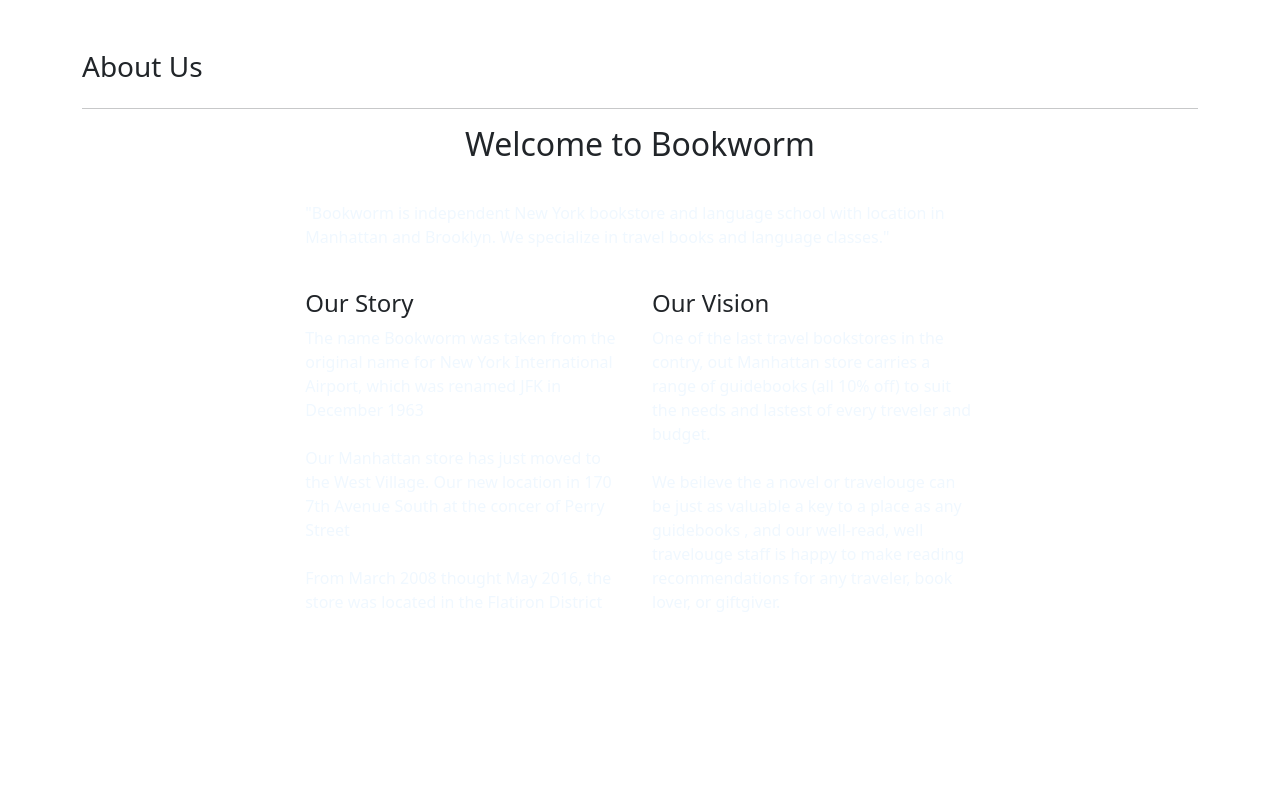
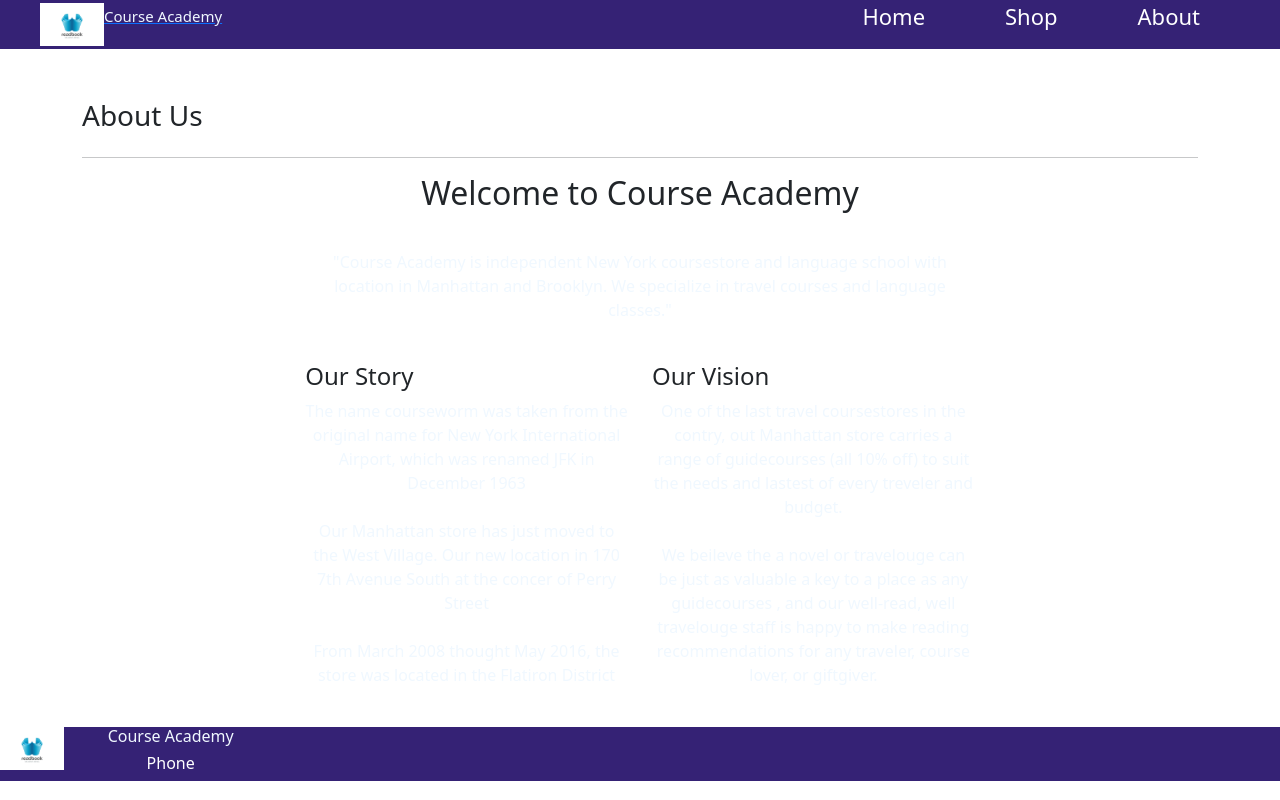
Before and after one commit to greent99/doan_web_fe_client, a React (Create React App) app: page /about in a window 1280 px wide. Built offline with nearby package versions, Linux system fonts and the light colour scheme.

Commit message:
update something error

```diff
--- a/src/App.js
+++ b/src/App.js
@@ -26,7 +26,7 @@
             <HomeLayout exact path="/courses/:id" component={BookDetail} />
             <HomeLayout exact path="/cart" component={Cart} />
             <HomeLayout exact path="/courses/:id/lesson" component={ManageLesson} />
-            <Route exact path="/about" component={About} />
+            <HomeLayout exact path="/about" component={About} />
           </div>
 
       </Router>
--- /dev/null
+++ b/src/components/About/About.css
@@ -0,0 +1,3 @@
+p {
+    color: black
+}
--- a/src/components/About/index.js
+++ b/src/components/About/index.js
@@ -1,5 +1,5 @@
 import React from 'react'
-import '../index.css'
+import './About.css'
 
 export default function About() {
     return (
@@ -11,18 +11,18 @@
 
             <div  class='d-flex flex-column justify-content-start align-items-center'>
                 <div>
-                    <h2>Welcome to Bookworm</h2>
+                    <h2>Welcome to Course Academy</h2>
                 </div>
                 <div style={{width: '60%', marginTop: 30}}>
                     <div>
-                        <p>"Bookworm is independent New York bookstore and language school with location in Manhattan
-                        and Brooklyn. We specialize in travel books and language classes."</p>
+                        <p>"Course Academy is independent New York coursestore and language school with location in Manhattan
+                        and Brooklyn. We specialize in travel courses and language classes."</p>
                     </div>
                     <div class='row' style={{marginTop: 40}}>
                         <div class='col d-flex align-items-start flex-column'>
                             <h4>Our Story</h4>
                             <p >
-                                The name Bookworm was taken from the original name for New York International Airport,
+                                The name courseworm was taken from the original name for New York International Airport,
                                 which was renamed JFK in December 1963
                                 <br />
                                 <br />
@@ -36,12 +36,12 @@
                         <div class='col d-flex align-items-start flex-column'>
                             <h4>Our Vision</h4>
                             <p>
-                                One of the last travel bookstores in the contry, out Manhattan store carries a range of guidebooks (all 10% off)
+                                One of the last travel coursestores in the contry, out Manhattan store carries a range of guidecourses (all 10% off)
                                 to suit the needs and lastest of every treveler and budget.
                             <br />
                             <br />
-                            We beileve the a novel or travelouge can be just as valuable a key to a place as any guidebooks
-                            , and our well-read, well travelouge staff is happy to make reading recommendations for any traveler, book lover, or giftgiver.
+                            We beileve the a novel or travelouge can be just as valuable a key to a place as any guidecourses
+                            , and our well-read, well travelouge staff is happy to make reading recommendations for any traveler, course lover, or giftgiver.
                             </p>
                             <br />
                         </div>
--- a/src/components/BookCard/index.js
+++ b/src/components/BookCard/index.js
@@ -21,7 +21,7 @@
                                 <a href={url_detail} class="stretched-link"></a>
                                 <CardText className='text-primary text-center'>{props.item.name}</CardText>
                                 <CardSubtitle style={{color: 'blueviolet'}} tag="h6" className="mb-2 text-muted">{props.item.author_name}</CardSubtitle>
-                                <CardFooter>{props.item.price} $</CardFooter>
+                                <CardFooter>{props.item.price} đ</CardFooter>
                             </div>
                         </CardBody>
                     </div>
--- a/src/components/Cart/index.js
+++ b/src/components/Cart/index.js
@@ -209,7 +209,7 @@
                             <TableEnrollList />
                         </Row>
                     </div>
-                    : <p>oke</p>
+                    : <h5>Profile for Admin will coming soon...</h5>
                     }
 
                     { dataLogin.user && dataLogin.user.userType == 'Teacher' ?
@@ -224,7 +224,7 @@
                                 <TableTeachList handleLesson = {handleLesson}  addCourseSuccess = {addCourseSuccess}/>
                             </Row>
                         </div>
-                    : <p>oke</p>
+                        : <></>
                     }
                 </div>
                 <br/>
--- a/src/components/Home/Home.js
+++ b/src/components/Home/Home.js
@@ -8,10 +8,7 @@
 export default function Home(props) {
   return (
     <div class="container" style={{marginTop: 50}}>
-      <div id="head-title">
-        <Button onClick={()=>{window.location.href = '/shop'}} color="secondary">View All</Button>{' '}
-      </div>
-      <ListBookScroll />
+      {/* <ListBookScroll /> */}
       <FeaturedBook />
     </div>
   )
--- a/src/components/ListReview/index.js
+++ b/src/components/ListReview/index.js
@@ -9,7 +9,7 @@
             const dateFormat = date.toLocaleDateString("en-US")
             return <div key={index} style={{marginTop: 10}} class='d-flex flex-column justify-content-start'>
                 <div class='d-flex'>
-                    <h5 >{item.point}</h5>
+                    <h5 >{item.point} Star</h5>
                 </div>
                 <div class='d-flex justify-content-start'>
                     <p class='text-primary'>{item.comment}</p>
--- a/src/components/Navbar/index.js
+++ b/src/components/Navbar/index.js
@@ -31,7 +31,7 @@
             <li>About</li>
           </Link>
           {dataLogin != null ? <Link to="/cart">
-            <li>Profile({cartItems.length})</li>
+            <li>Profile</li>
           </Link> : <></>}
 
         </ul>
```
